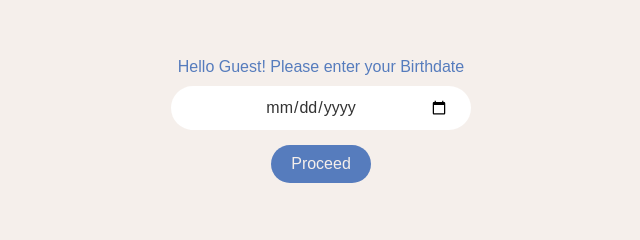
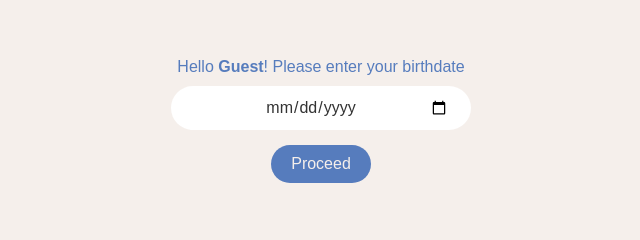
Before and after one commit to Monroy-JeffCarl/HappyLeoDay, a plain HTML site: page enter-birthdate02.html in a window 1280 px wide. Shown: the part 260-500 px from the top of the page, 319-959 px from the left. Drawn offline with Linux system fonts and the light colour scheme.

Commit message:
modify birthdate message and bold text

```diff
--- a/enter-birthdate02.html
+++ b/enter-birthdate02.html
@@ -6,7 +6,9 @@
   </head>
   <body>
     <div class="content">
-      <p>Hello <span id="userName"></span>! Please enter your Birthdate</p>
+      <p>
+        Hello <b><span id="userName"></span></b>! Please enter your birthdate
+      </p>
       <input type="date" id="birthdateInput" />
       <button id="proceedButton">Proceed</button>
     </div>
```
